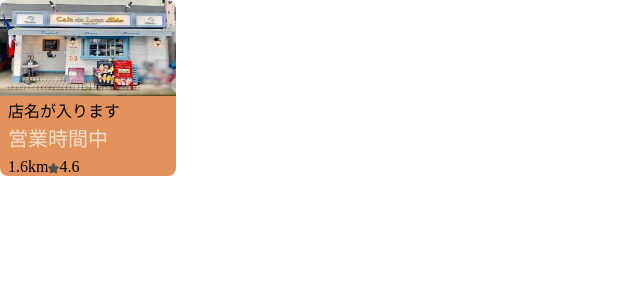
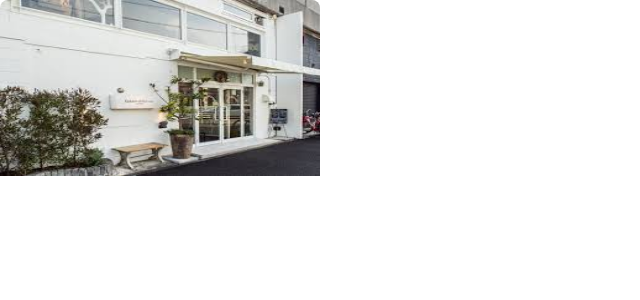
Before and after one commit to vantan-production/OutingSuggestionApp, a Next.js app in the folder frontend/src/: page /test in a window 1280 px wide. Shown: the top 300 px of the page, without its empty margins (0-640 px from the left). Built offline with nearby package versions, Linux system fonts and the light colour scheme; a web font is replaced by a local one.

Commit message:
add 角丸、写真作成

```diff
--- /dev/null
+++ b/frontend/src/components/event-category.tsx
@@ -0,0 +1,9 @@
+export function EventCategory () {
+    return (
+        <div className=" w-80 h-72 rounded-lg overflow-hidden ">
+            <img className="w-80 h-44" src="images/shop_01.jpeg" alt="stor-photo" />
+        </div>
+    )
+};
+
+export default EventCategory;
--- a/frontend/src/src/app/test/page.tsx
+++ b/frontend/src/src/app/test/page.tsx
@@ -1,8 +1,8 @@
-import StoreInfo from "../../../components/store-info";
+import EventCategory from "../../../components/event-category";
 export default function TestPage() {
   return (
     <div>
-      <StoreInfo />
+      <EventCategory />
     </div>
   );
 }
```
